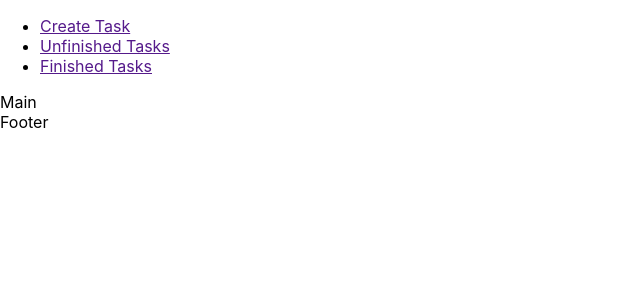
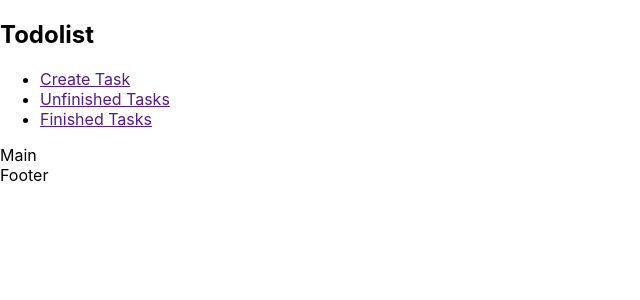
Before and after one commit to igor06brw/todolist, a React (Create React App) app: page / in a window 1280 px wide. Shown: the top 300 px of the page, without its empty margins (0-640 px from the left). Built offline with nearby package versions, Linux system fonts and the light colour scheme.

Commit message:
add logo

```diff
--- a/src/components/Header.js
+++ b/src/components/Header.js
@@ -3,6 +3,10 @@ import React from 'react'
 const Header = () => {
     return (
         <header>
+            <div>
+                <div>
+                    <h2>Todolist</h2>
+                </div>
                 <nav>
                     <ul>
                         {/* AFTER ADD ROUTER-DOM, CHANGE TO { Link } */}
@@ -20,6 +24,7 @@ const Header = () => {
                         </li>
                     </ul>
                 </nav>
+            </div>
         </header>
     )
 }
```
Lines whose indentation alone changed are shown as unchanged.
